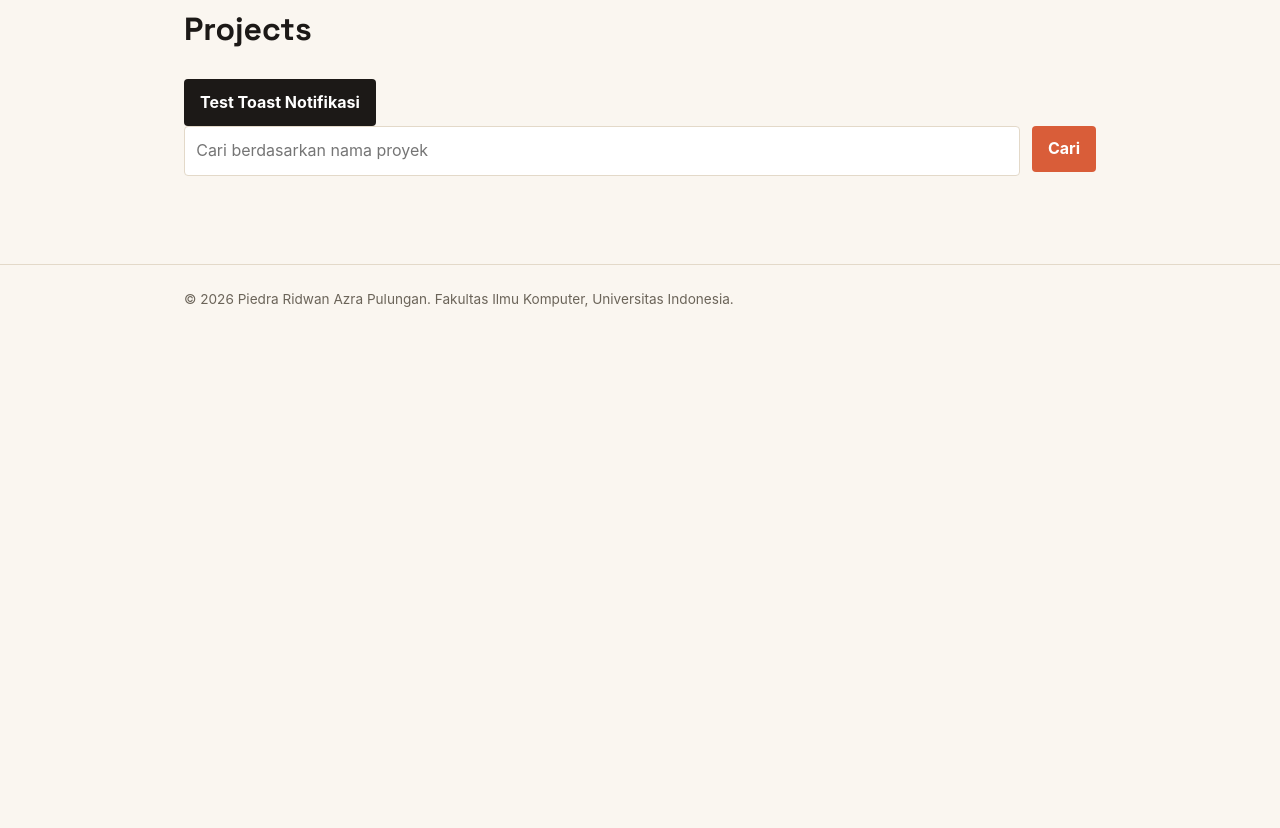
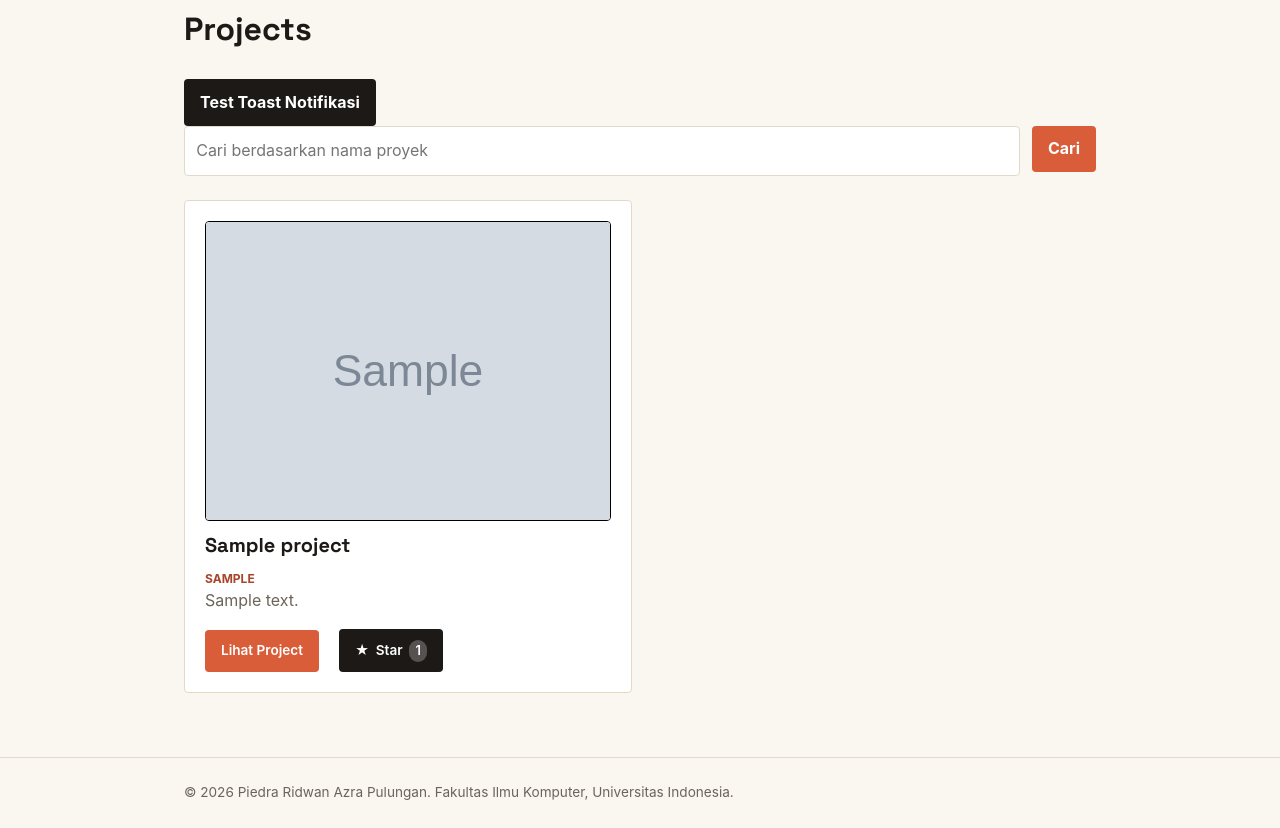
Before and after one commit to droskiee/myportofolio, a Django app: page /projects/ in a window 1280 px wide. Shown: the part 162-990 px from the top of the page. Before the commit the page ends 469 px from the top, so only its background shows below. Run offline with Django 5.2, Linux system fonts and the light colour scheme; tables that the repository leaves empty hold one stand-in row (values such as "Sample post"); grey boxes marked "Sample" are stand-in pictures.

Commit message:
Menggabungkan struktur HTML AJAX dan script JS ke project.html

```diff
--- a/templates/project.html
+++ b/templates/project.html
@@ -53,4 +53,136 @@
             </div>
         </section>
     </main>
+
+    <script>
+    // Konfigurasi
+    const BASE_PROJECTS_ENDPOINT = "{% url 'main:get_projects_json' %}";
+    const IS_SUPERUSER = "{{ user.is_superuser|yesno:'true,false' }}" === "true";
+    let projectsAbortController;
+
+    // Elemen DOM
+    const loadingState = document.getElementById('loading');
+    const errorState = document.getElementById('error');
+    const emptyState = document.getElementById('empty');
+    const gridContainer = document.getElementById('grid');
+    const searchForm = document.getElementById('project-search-form');
+    const searchInput = document.getElementById('search-input');
+
+    // Menyembunyikan/Menampilkan section halaman
+    function displayPageSection({ showLoading = false, showError = false, showEmpty = false, showGrid = false }) {
+        loadingState.classList.toggle('hide', !showLoading);
+        errorState.classList.toggle('hide', !showError);
+        emptyState.classList.toggle('hide', !showEmpty);
+        gridContainer.classList.toggle('hide', !showGrid);
+    }
+
+    // Membuat elemen card project
+    function buildProjectCardElement(item) {
+        const project = item.fields;
+        const projectId = item.pk;
+
+        const articleElement = document.createElement('article');
+        articleElement.className = 'experience-card';
+
+        const imageHtml = project.project_image_url
+            ? `<img src="${project.project_image_url}" alt="Gambar ${project.title}" class="project-image">`
+            : '';
+
+        const urlHtml = project.project_url
+            ? `<a href="${project.project_url}" class="button">Lihat Project</a>`
+            : '';
+
+        // Dummy UUID digunakan untuk digantikan oleh ID asli dari data JSON
+        const deleteUrl = "{% url 'main:delete_project' '00000000-0000-0000-0000-000000000000' %}"
+            .replace('00000000-0000-0000-0000-000000000000', projectId);
+        const starUrl = "{% url 'main:toggle_star' '00000000-0000-0000-0000-000000000000' %}"
+            .replace('00000000-0000-0000-0000-000000000000', projectId);
+
+        const deleteHtml = IS_SUPERUSER
+            ? `<form method="post" action="${deleteUrl}" style="display:inline;">
+                {% csrf_token %}
+                <button type="submit" class="button button-danger" onclick="return confirm('Yakin ingin menghapus project ini?');">Hapus</button>
+            </form>`
+            : '';
+
+        const isStarredClass = project.is_starred ? " is-starred" : "";
+        const starText = project.is_starred ? "Unstar" : "Star";
+        const starTitle = project.star_count > 0
+            ? `Dibintangi oleh ${project.starred_by_names}`
+            : "Jadilah yang pertama memberi star";
+
+        // Komponen card
+        const completeCardHtml = `
+            ${imageHtml}
+            <h2>${project.title}</h2>
+            <span class="experience-category">${project.tech_stack}</span>
+            <p class="experience-description">${project.description}</p>
+            <div class="project-card-actions">
+                <div class="project-actions">
+                    ${urlHtml}
+
+                    <form method="post" action="${starUrl}" class="star-form">
+                        {% csrf_token %}
+                        <button type="submit"
+                                class="button button-star${isStarredClass}"
+                                title="${starTitle}">
+                            <span aria-hidden="true">★</span>
+                            ${starText}
+                            <span class="star-count">${project.star_count}</span>
+                        </button>
+                    </form>
+
+                    ${deleteHtml}
+                </div>
+            </div>
+        `;
+
+        articleElement.innerHTML = completeCardHtml;
+        return articleElement;
+    }
+
+    // Fetch data project
+    async function fetchProjects(searchQuery = "") {
+        if (projectsAbortController) projectsAbortController.abort();
+        projectsAbortController = new AbortController();
+
+        try {
+            displayPageSection({ showLoading: true });
+
+            const url = searchQuery ? `${BASE_PROJECTS_ENDPOINT}?title=${encodeURIComponent(searchQuery)}` : BASE_PROJECTS_ENDPOINT;
+
+            const response = await fetch(url, {
+                headers: { 'Accept': 'application/json' },
+                signal: projectsAbortController.signal,
+            });
+
+            if (!response.ok) throw new Error('Failed to fetch data');
+
+            const projectData = await response.json();
+
+            if (projectData.length === 0) {
+                displayPageSection({ showEmpty: true });
+            } else {
+                gridContainer.innerHTML = '';
+                projectData.forEach(item => {
+                    gridContainer.appendChild(buildProjectCardElement(item));
+                });
+                displayPageSection({ showGrid: true });
+            }
+        } catch (error) {
+            if (error.name === 'AbortError') return;
+            console.error('Error loading projects:', error);
+            displayPageSection({ showError: true });
+        }
+    }
+
+    // Event Handlers untuk Form Search
+    searchForm.addEventListener('submit', function(e) {
+        e.preventDefault(); // Mencegah reload halaman
+        fetchProjects(searchInput.value.trim()); // Jalankan pencarian via AJAX
+    });
+
+    // Start application
+    fetchProjects(searchInput.value.trim());
+    </script>
 {% endblock content %}
```
